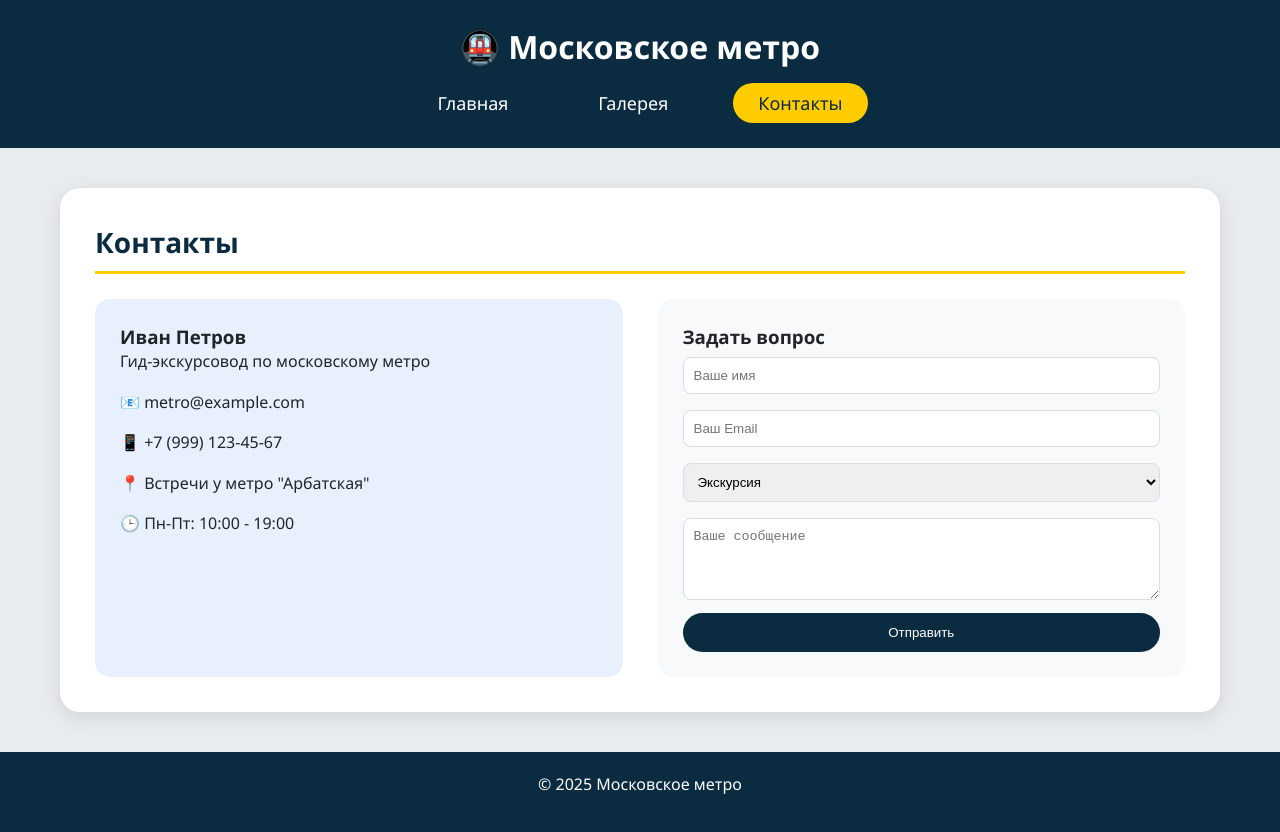
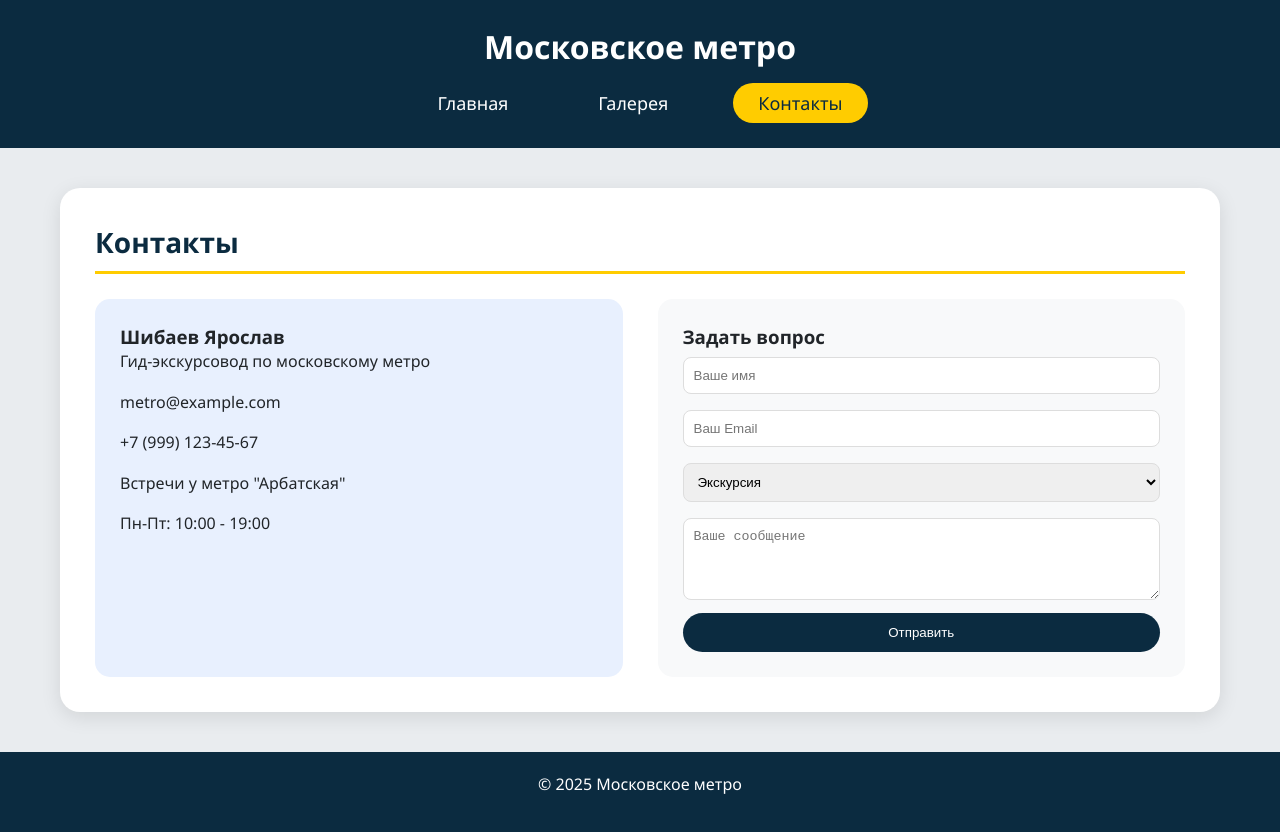
Before and after one commit to elena20102023-design/Shibaev141, a plain HTML site: page contacts.html in a window 1280 px wide. Drawn offline with Linux system fonts and the light colour scheme.

Commit message:
Update contacts.html

```diff
--- a/contacts.html
+++ b/contacts.html
@@ -9,7 +9,7 @@
 <body>
 
 <header>
-    <h1>🚇 Московское метро</h1>
+    <h1> Московское метро</h1>
     <nav>
         <a href="index.html">Главная</a>
         <a href="gallery.html">Галерея</a>
@@ -22,12 +22,12 @@
         <h2>Контакты</h2>
         <div style="display: flex; gap: 35px; flex-wrap: wrap;">
             <div style="flex:1; min-width:250px; background:#e8f0fe; border-radius:15px; padding:25px;">
-                <h3>Иван Петров</h3>
+                <h3>Шибаев Ярослав </h3>
                 <p>Гид-экскурсовод по московскому метро</p>
-                <p>📧 metro@example.com</p>
-                <p>📱 +7 (999) 123-45-67</p>
-                <p>📍 Встречи у метро "Арбатская"</p>
-                <p>🕒 Пн-Пт: 10:00 - 19:00</p>
+                <p> metro@example.com</p>
+                <p> +7 (999) 123-45-67</p>
+                <p> Встречи у метро "Арбатская"</p>
+                <p> Пн-Пт: 10:00 - 19:00</p>
             </div>
             <div style="flex:1; min-width:250px; background:#f8f9fa; border-radius:15px; padding:25px;">
                 <h3>Задать вопрос</h3>
```
